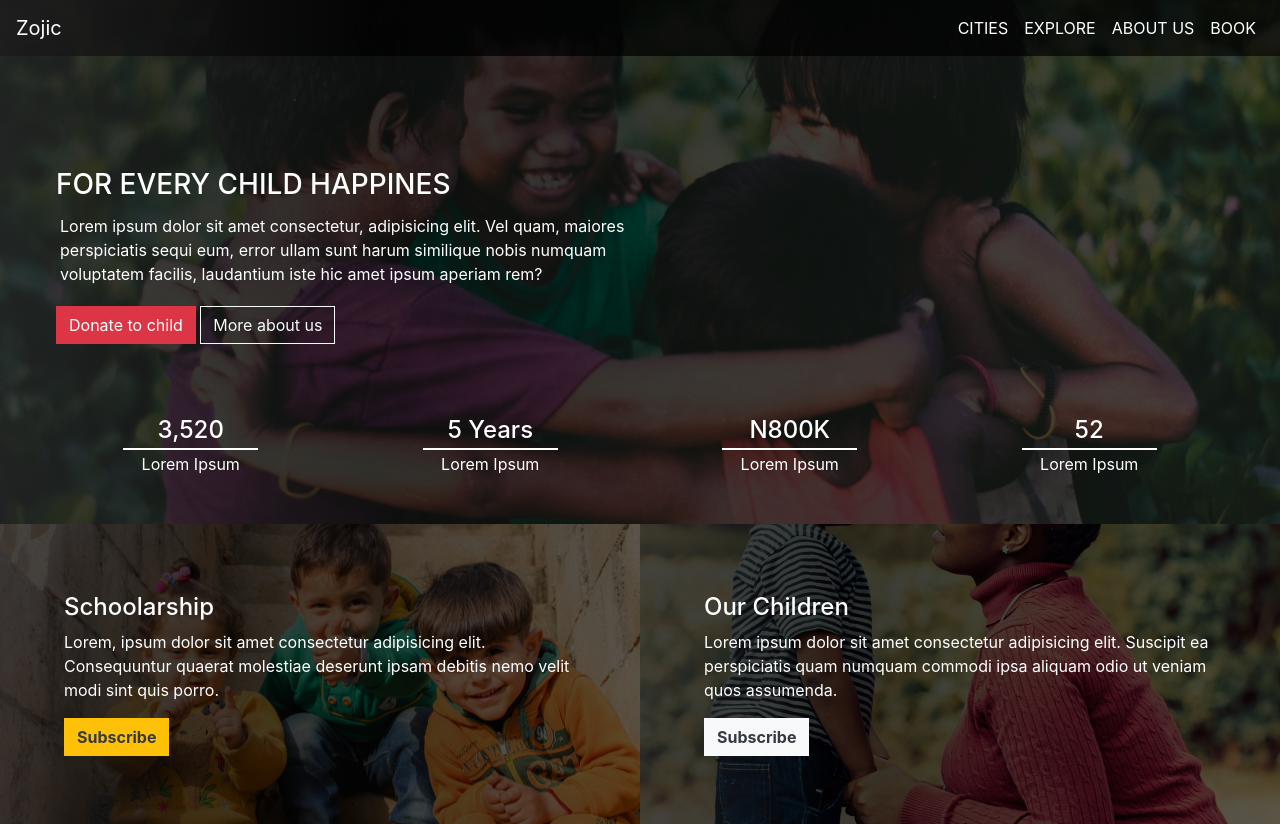
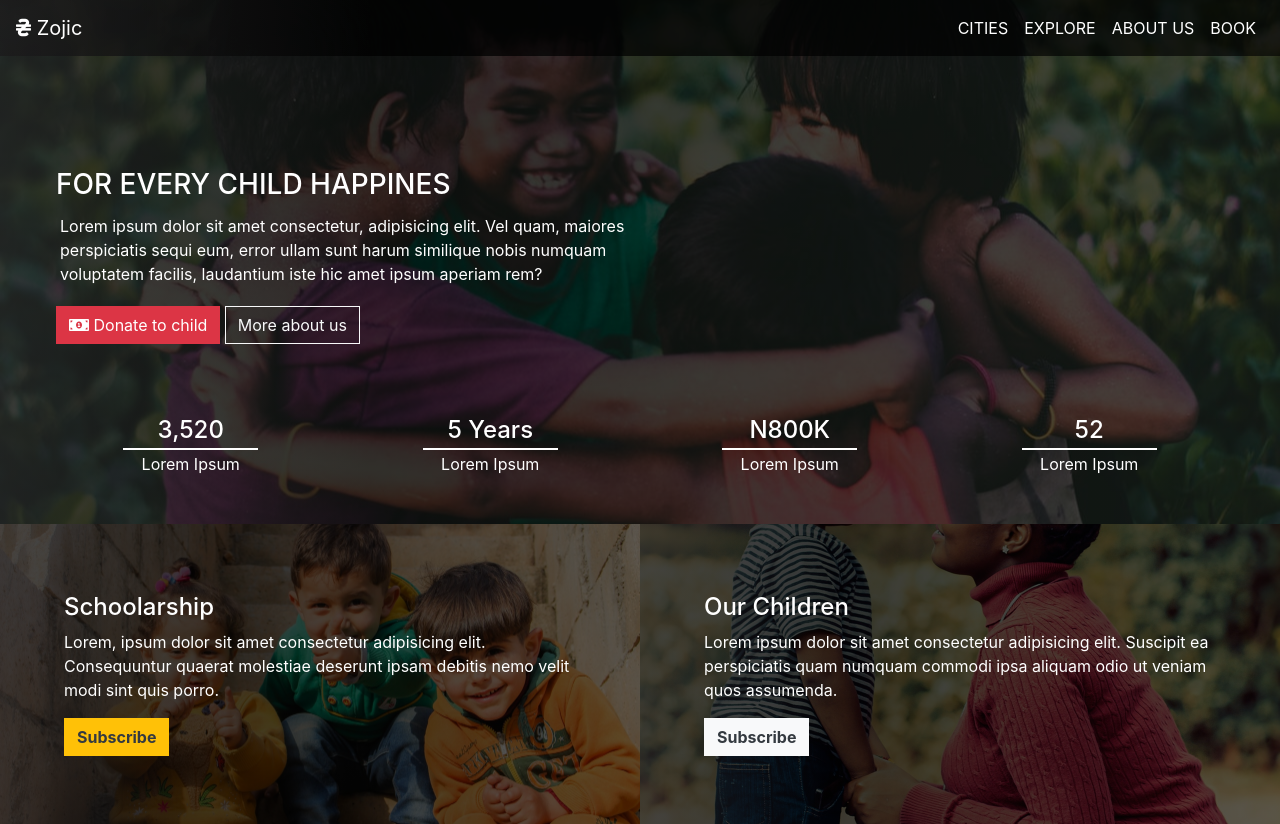
Before and after one commit to addrianx/yayasan-zodic, a plain HTML site: page landing.html in a window 1280 px wide. Drawn offline with nearby package versions, Linux system fonts and the light colour scheme.

```diff
--- a/landing.html
+++ b/landing.html
@@ -6,12 +6,13 @@
    <meta http-equiv="X-UA-Compatible" content="ie=edge">
    <title>Zojic Foundation</title>
    <link rel="stylesheet" href="https://stackpath.bootstrapcdn.com/bootstrap/4.3.1/css/bootstrap.min.css" integrity="sha384-ggOyR0iXCbMQv3Xipma34MD+dH/1fQ784/j6cY/iJTQUOhcWr7x9JvoRxT2MZw1T" crossorigin="anonymous">
+   <link rel="stylesheet" href="https://cdnjs.cloudflare.com/ajax/libs/font-awesome/5.11.2/css/all.css">
    <link rel="stylesheet" href="css/style.css">
 </head>
 <body>
 
       <nav class="navbar navbar-expand-lg fixed-top navbar-light overlay">
-            <a href="" class="navbar-brand text-white">Zojic</a>
+            <a href="" class="navbar-brand text-white"><i class="fas fa-hryvnia"></i> Zojic</a>
             <button class="navbar-toggler text-white" type="button" data-toggle="collapse" data-target="#navbarNav" aria-controls="navbarNav" aria-expanded="false" aria-label="Toggle navigation">
               <span class="navbar-toggler-icon "></span>
             </button>
@@ -46,7 +47,7 @@
                         <h3 class="jumbo-title text-white">FOR EVERY CHILD HAPPINES</h3>
                         <p class="jumbo-text text-white p-1">Lorem ipsum dolor sit amet consectetur, adipisicing elit. Vel quam, maiores perspiciatis sequi eum, error ullam sunt harum similique nobis numquam voluptatem facilis, laudantium iste hic amet ipsum aperiam rem?</p>
 
-                        <button class="btn btn-danger rounded-0">Donate to child</button>
+                        <button class="btn btn-danger rounded-0"><i class="fas fa-money-bill-alt"></i> Donate to child</button>
                         <button class="btn btn-outline-light rounded-0">More about us</button>
                      </div>
                   </div>
```
